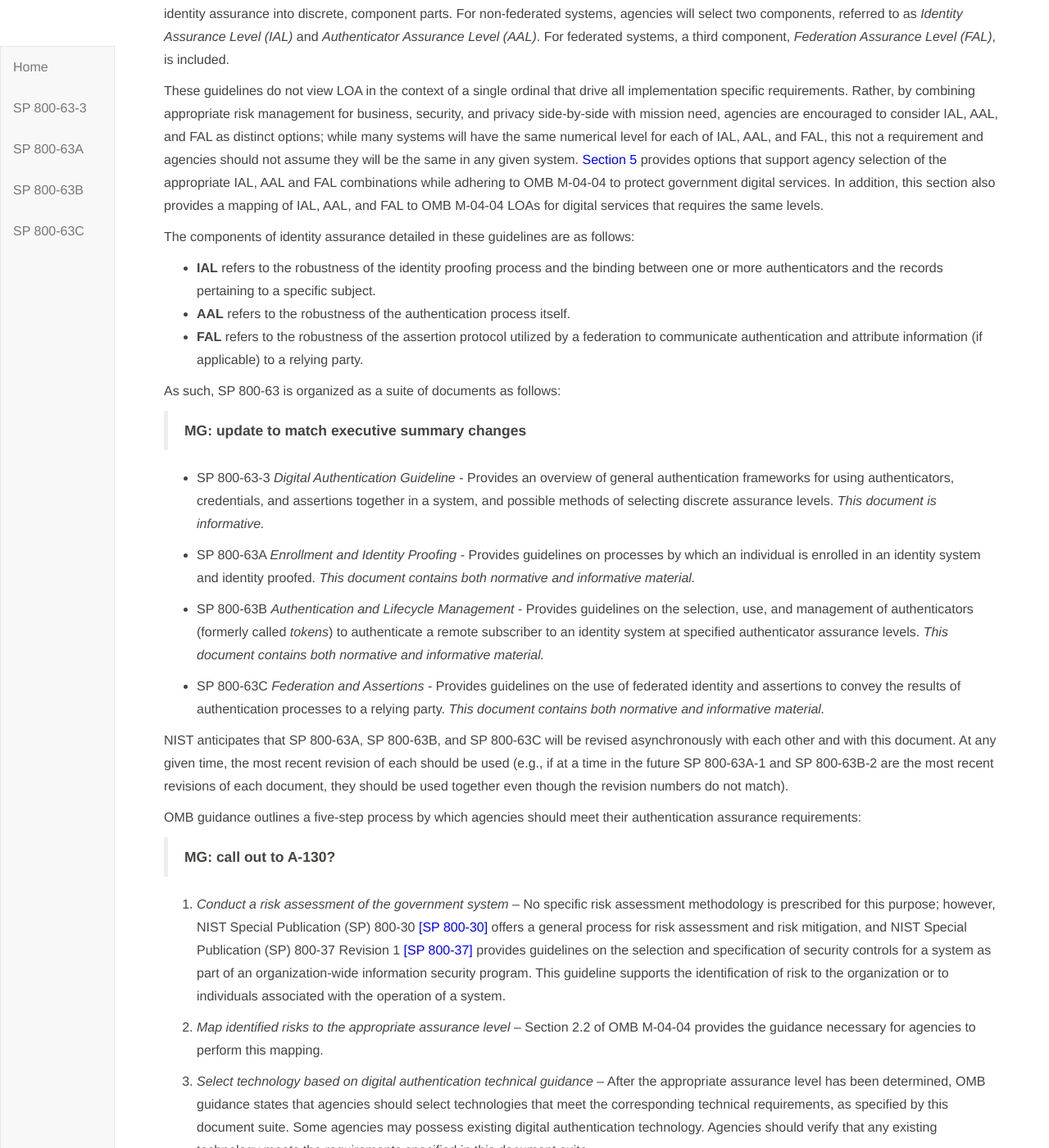
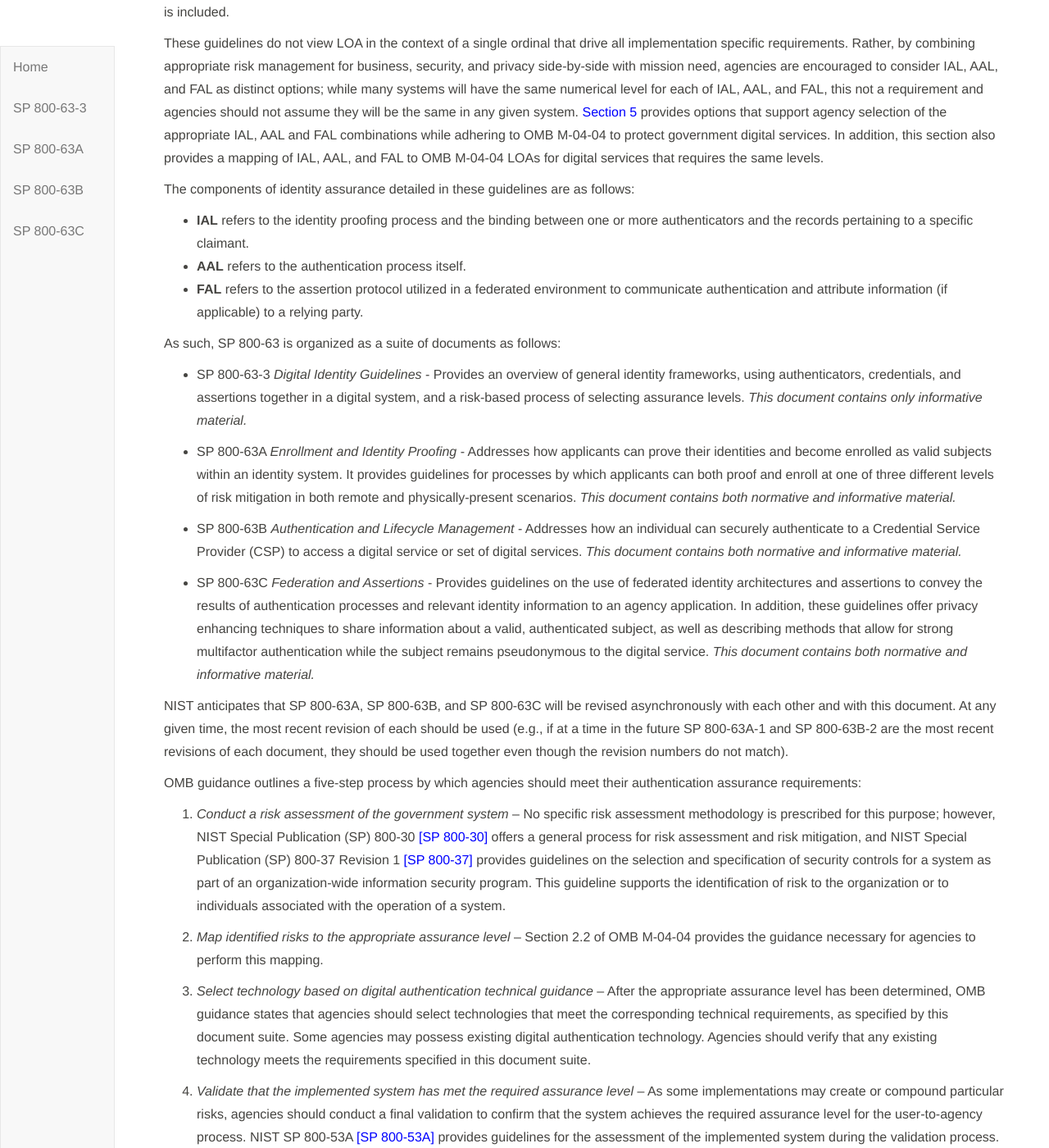
Before and after one commit to usnistgov/800-63-3, a Jekyll site: the page built from sp800-63-3/sec1_2_introduction.md, in a window 1280 px wide and 1400 px high, scrolled down 791 px. Shown: the whole window at 82% size. Built offline with Jekyll 4.4.1, drawn with Linux system fonts in a browser that asks for light colours; our own code applies the rules of GitHub Pages for plain Markdown files; some of the changed text lies outside the part shown.

Commit message:
Fix Sec1-2 per MEG comments.

```diff
--- a/sp800-63-3/sec1_2_introduction.md
+++ b/sp800-63-3/sec1_2_introduction.md
@@ -14,7 +14,7 @@
 
 *This section is informative.*
 
->**MG: This intro feels really long before getting into 2.1. Consider breaking it up somwehere, maybe after the bulletted list, and then moving the last paragraph before 2.1 up, then separating the rest. I took a shot at it.**
+**PAG steal from what gets written in cover.md**
 
 Digital authentication is the process of determining the validity of one or more credentials used to claim a digital identity. Digital authentication presents a technical challenge when this process involves the remote authentication of subjects over an open network. This recommendation provides technical guidelines
 to agencies to allow a subject to remotely authenticate their identity to a Federal system. This recommendation also provides guidelines for credential service providers (CSPs), verifiers, and relying parties (RPs).
@@ -28,28 +28,24 @@
 
 The components of identity assurance detailed in these guidelines are as follows:
 
-* **IAL** refers to the robustness of the identity proofing process and the binding between one or more authenticators and the records pertaining to a specific subject.
-* **AAL** refers to the robustness of the authentication process itself.
-* **FAL** refers to the robustness of the assertion protocol utilized by a federation to communicate authentication and attribute information (if applicable) to a relying party.
+* **IAL** refers to the identity proofing process and the binding between one or more authenticators and the records pertaining to a specific claimant.
+* **AAL** refers to the authentication process itself.
+* **FAL** refers to the assertion protocol utilized in a federated environment to communicate authentication and attribute information (if applicable) to a relying party.
 
 As such, SP 800-63 is organized as a suite of documents as follows:
 
->**MG: update to match executive summary changes**
+- SP 800-63-3 *Digital Identity Guidelines* - Provides an overview of general identity frameworks, using authenticators, credentials, and assertions together in a digital system, and a risk-based process of selecting assurance levels. _This document contains only informative material._
 
-- SP 800-63-3 *Digital Authentication Guideline* - Provides an overview of general authentication frameworks for using authenticators, credentials, and assertions together in a system, and possible methods of selecting discrete assurance levels. _This document is informative._
+- SP 800-63A *Enrollment and Identity Proofing* - Addresses how applicants can prove their identities and become enrolled as valid subjects within an identity system. It provides guidelines for processes by which applicants can both proof and enroll at one of three different levels of risk mitigation in both remote and physically-present scenarios. _This document contains both normative and informative material._
 
-- SP 800-63A *Enrollment and Identity Proofing* - Provides guidelines on processes by which an individual is enrolled in an identity system and identity proofed. _This document contains both normative and informative material._
+- SP 800-63B *Authentication and Lifecycle Management* - Addresses how an individual can securely authenticate to a Credential Service Provider (CSP) to access a digital service or set of digital services.  _This document contains both normative and informative material._
 
-- SP 800-63B *Authentication and Lifecycle Management* - Provides guidelines on the selection, use, and management of authenticators (formerly called *tokens*) to authenticate a remote subscriber to an identity system at specified authenticator assurance levels. _This document contains both normative and informative material._
-
-- SP 800-63C *Federation and Assertions* - Provides guidelines on the use of federated identity and assertions to convey the results of authentication processes to a relying party. _This document contains both normative and informative material._
+- SP 800-63C *Federation and Assertions* - Provides guidelines on the use of federated identity architectures and assertions to convey the results of authentication processes and relevant identity information to an agency application. In addition, these guidelines offer privacy enhancing techniques to share information about a valid, authenticated subject, as well as describing methods that allow for strong multifactor authentication while the subject remains pseudonymous to the digital service. _This document contains both normative and informative material._
 
 NIST anticipates that SP 800-63A, SP 800-63B, and SP 800-63C will be revised asynchronously with each other and with this document. At any given time, the most recent revision of each should be used (e.g., if at a time in the future SP 800-63A-1 and SP 800-63B-2 are the most recent revisions of each document, they should be used together even though the revision numbers do not match).
 
 OMB guidance outlines a five-step process by which agencies should meet
 their authentication assurance requirements:
-
->**MG: call out to A-130?**
 
 1.  *Conduct a risk assessment of the government system* – No specific
     risk assessment methodology is prescribed for this purpose;
@@ -97,10 +93,6 @@
 
 -   Identity proofing and registration of applicants (covered in SP 800-63A)
 
--   Credential lifecycle and management mechanisms (covered in SP 800-63A)
-
->**MG: It's confusing that we have lifecycle in A here but not in the title of A, while we have it in the text here for B and in title of B. Do we need to update the title for A?**
-
 -   Authenticators (covered in SP 800-63B)
 
 -	 Authenticator lifecycle and management mechanisms (covered in SP 800-63B)
@@ -112,7 +104,7 @@
     authentication if these results are sent to other parties (covered
     in SP 800-63C).
 
-###2.1 Considerations, Other Requirements, and Flexibilities
+### 2.1. Considerations, Other Requirements, and Flexibilities
 Within a given level of assurance, agencies may employ other risk mitigation measures and compensating controls not specified herein. Agencies need to ensure that any mitigations and compensating controls do not degrade the intended security and privacy of the selected assurance levels. Agencies may consider partitioning the
 functionality of a digital service to allow less
 sensitive functions to be available at a lower level of authentication
@@ -145,7 +137,7 @@
 management, certification and accreditation to ensure the secure
 operations of their digital systems.
 
-### 2.2 A Few Limitations
+### 2.2. A Few Limitations
 
 These technical guidelines do not address the
 authentication of a person who is physically present, for example, for
@@ -157,21 +149,19 @@
 
 This document suite focuses on authenticators that are difficult to forge because they contain some type of secret information that is not available to unauthorized parties and that is preferably not used in unrelated contexts. Biometric authentication uses human characteristics that, in some cases, may be available to an attacker. Accordingly, the use of biometrics for authentication is limited to activation of a specific physical authenticator to which it is strongly bound, and the number of consecutive activation failures is limited, beyond which another activation factor or authenticator is required. This document suite also supports the use of biometrics to prevent repudiation of registration, and to verify that the same individual participates in all phases of the registration process.
 
-### 2.1. How to Use this Suite of Special Publications
+### 2.3. How to Use this Suite of Special Publications
 
 The business model, marketplace, and the composition of the way identity services are delivered has drastically changed since first version of Special Publication 800-63 was released.  Notably, CSPs can be componentized and composed of multiple independently operated and owned business entities.  In addition, there is a significant benefit to the use of strong authenticators even if no identity proofing is required.  Therefore, a suite of special publications under the 800-63 moniker has been created to facilitate these new models and make it easy to access the specific requirements for the function an entity may serve under the overall digital authentication model.  Each document stands alone.  However, it is expected that all CSPs, even componentized, will be required to meet the guidelines in [SP 800-63A](sp800-63a.html) and [SP 800-63B](sp800-63b.html).  If the CSP also participates in an identity federation, which is generally preferred over use of an RP acting as its own CSP, meeting the requirements of [SP 800-63C](sp800-63c.html) also applies.
 
-### 2.2. Relationship to Other Standards and Guidelines
+### 2.4. Relationship to Other Standards and Guidelines
 
 This document has been written to satisfy the needs of federal agencies. However, with the expansion of citizen services throughout the world that require identity and authentication assurance, as well as an increasing number of use cases that promote international identity federation and interoperability, this guideline is intended to achieve alignment to national and international standards that describe levels of identity assurance. [Table 2-1](#63Sec2-Table1) provides a representative snapshot of mappings to various international and national assurance documents. This is not meant to imply that there is direct correlation between the IALs and AALs in this document and the levels in those standards, but that it is seen that this document fulfills the criteria as demonstrated in those standards.
 
 <a name="63Sec2-Table1"></a>
 
->**MG: added informative to the title of table 2-1. Does that help keep folks from over-focusing on it?**
-
 <div class="text-center" markdown="1">
 
-**Table 2-1.  800-63 Infomative Mapping to Other Standards and Guidelines**
+**Table 2-1.  800-63 Informative Mapping to Other Standards and Guidelines**
 
 </div>
 
```
Also changed, not shown: sp800-63-3/cover.md (+1 -1 lines).
